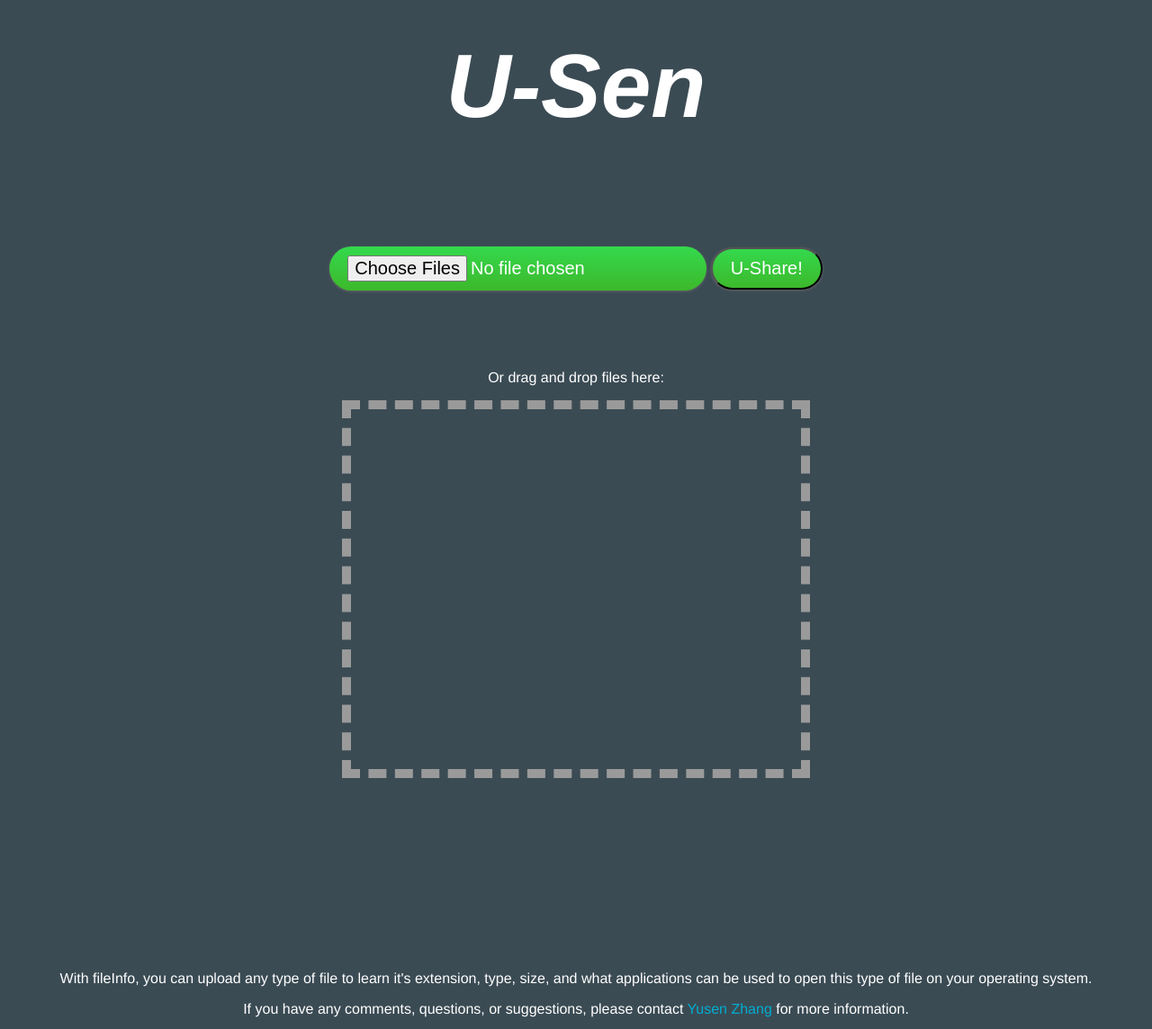
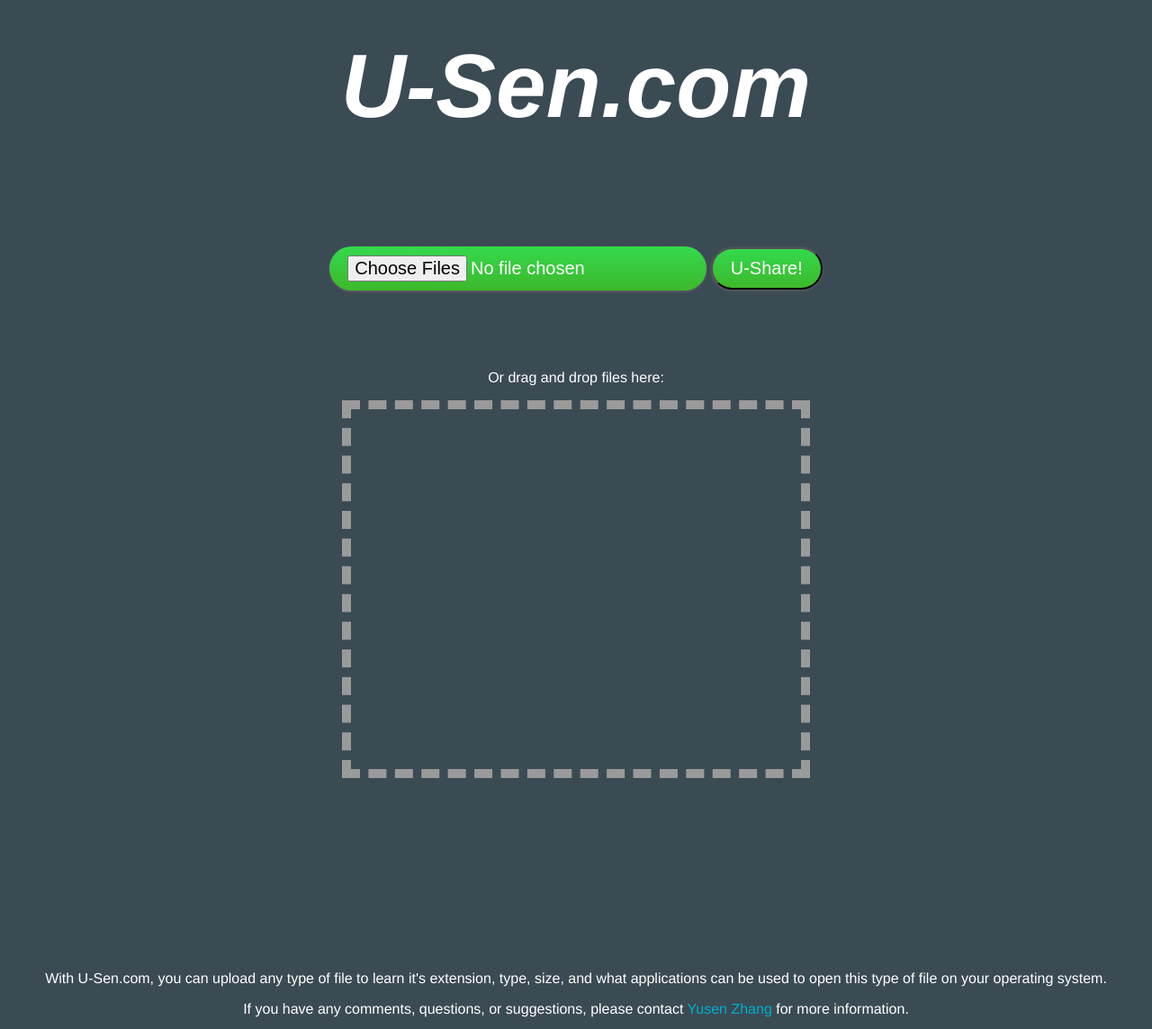
Before and after one commit to zhan1348/FlashBoat, a website: page public/index.html in a window 1280 px wide. Shown: the part 211-1355 px from the top of the page at 90% size. Drawn offline with Linux system fonts and the light colour scheme; a script that the page names is missing.

Commit message:
changed footer name

```diff
--- a/public/index.html
+++ b/public/index.html
@@ -25,7 +25,7 @@
 			<div class ="container zoomOutUp animated">
             <h1 class="bold">Welcome</h1> </div>
 			<div class ="container bounceInLeft animated">
-            <h1 class="bold">U-Sen</h1>
+            <h1 class="bold">U-Sen.com</h1>
 			</div>
             <br><br><br>
 			<div class ="container bounceInRight animated">
@@ -51,7 +51,7 @@
 		</div>
         <div>
           	<p>
-          		With fileInfo, you can upload any type of file to learn it's extension, type, size, and what applications can be used to open this type of file on your operating system.
+          		With U-Sen.com, you can upload any type of file to learn it's extension, type, size, and what applications can be used to open this type of file on your operating system.
           	</p>
           	<p>
           	</p>
```
